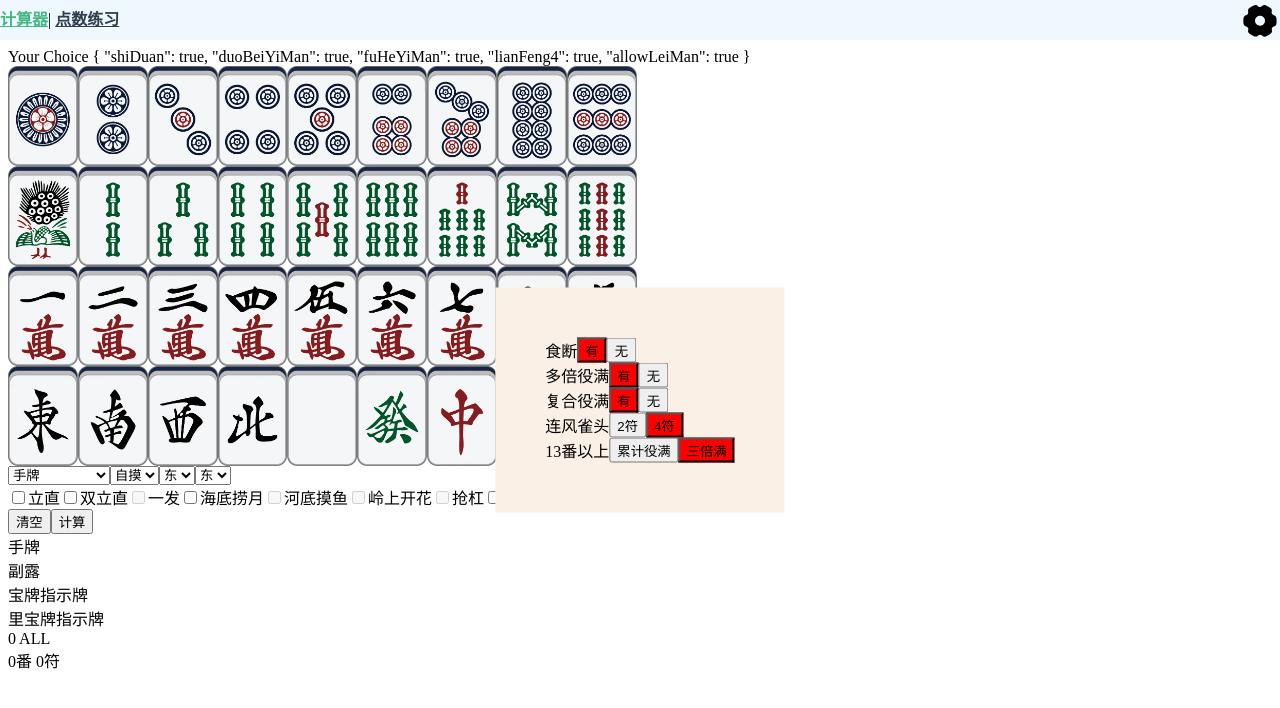
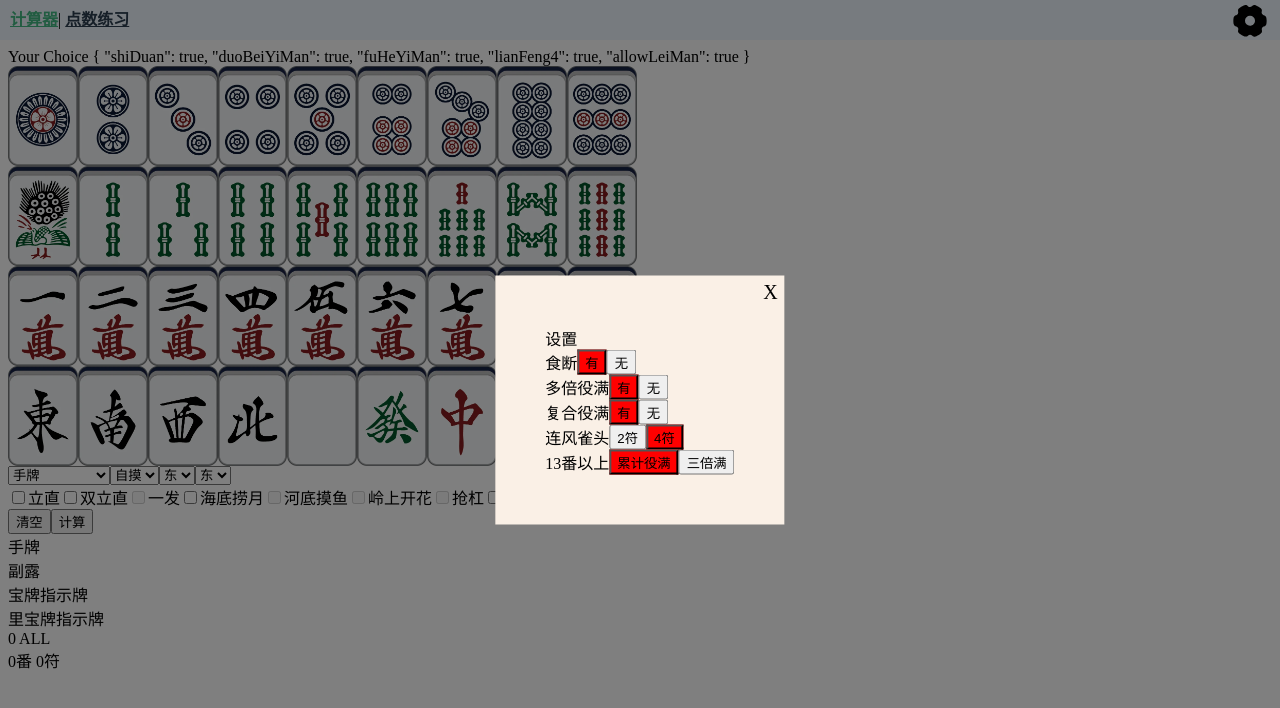
Before and after one commit to llx07/mahjong-vue, a Vue app: page /#/calculator in a window 1280 px wide. Both pictures are taken after a click on the picture 1260 px from the left and 20 px from the top of the page. Shown: the top 708 px of the page. Built offline with nearby package versions, Linux system fonts and the light colour scheme.

Commit message:
add a close btn

```diff
--- a/src/App.vue
+++ b/src/App.vue
@@ -11,7 +11,9 @@
     <router-view :rule="rule"/>
   </div>
 
-  <setting-select v-if="showSetting" v-model="rule"/>
+  <div id="modal" v-if="showSetting">
+    <setting-select v-model="rule" @close="showSetting=false"/>
+  </div>
 
 </template>
 
@@ -54,10 +56,11 @@
     text-align: center;
     background-color:aliceblue;
     position: fixed;
-    width: 100%;
+    width: calc(100% - 20px);
     top: 0;
     left:0;
     display: flex;
+    padding: 0 10px;
   }
 
   nav a {
@@ -78,5 +81,17 @@
 
   #setting{
     height: 40px;
+    cursor: pointer;
+  }
+
+  #modal::before{
+    content: "";
+    background-color: rgba(0,0,0,0.5);
+    z-index: 5;
+    position: absolute;
+    top:0;
+    left:0;
+    width:100%;
+    height: 100%;
   }
 </style>
--- a/src/components/SettingSelect.vue
+++ b/src/components/SettingSelect.vue
@@ -1,6 +1,8 @@
 <template>
 
   <div id="modal-root">
+    设置
+    <span id="close-btn" @click="$emit('close')">X</span>
     <button-group label="食断" :values='["有","无"]' v-model="i1"/>
     <button-group label="多倍役满" :values='["有","无"]' v-model="i2"/>
     <button-group label="复合役满" :values='["有","无"]' v-model="i3"/>
@@ -18,7 +20,7 @@
       ButtonGroup
     },
     emits:[
-      "update:modelValue",
+      "update:modelValue","close"
     ],
     props:{
       modelValue:{
@@ -33,7 +35,7 @@
         i2: + !this.modelValue.duoBeiYiMan,
         i3: + !this.modelValue.fuHeYiMan,
         i4: + this.modelValue.lianFeng4,
-        i5: + this.modelValue.allowLeiMan,
+        i5: + !this.modelValue.allowLeiMan,
       }
     },
     computed:{
@@ -47,7 +49,7 @@
         this.ruleLocal.duoBeiYiMan=!this.i2
         this.ruleLocal.fuHeYiMan=!this.i3
         this.ruleLocal.lianFeng4=!!this.i4
-        this.ruleLocal.allowLeiMan=!!this.i5
+        this.ruleLocal.allowLeiMan=!this.i5
         this.$emit('update:modelValue',this.ruleLocal)
         localStorage.setItem("rule",JSON.stringify(this.ruleLocal))
       },
@@ -71,4 +73,12 @@
     z-index: 10;
     transform: translate(-50%,-50%);
   }
+  #close-btn{
+    position: fixed;
+    right: 2px;
+    top:0;
+    padding: 5px;
+    font-size: 20px;
+    cursor: pointer;
+  }
 </style>
```
